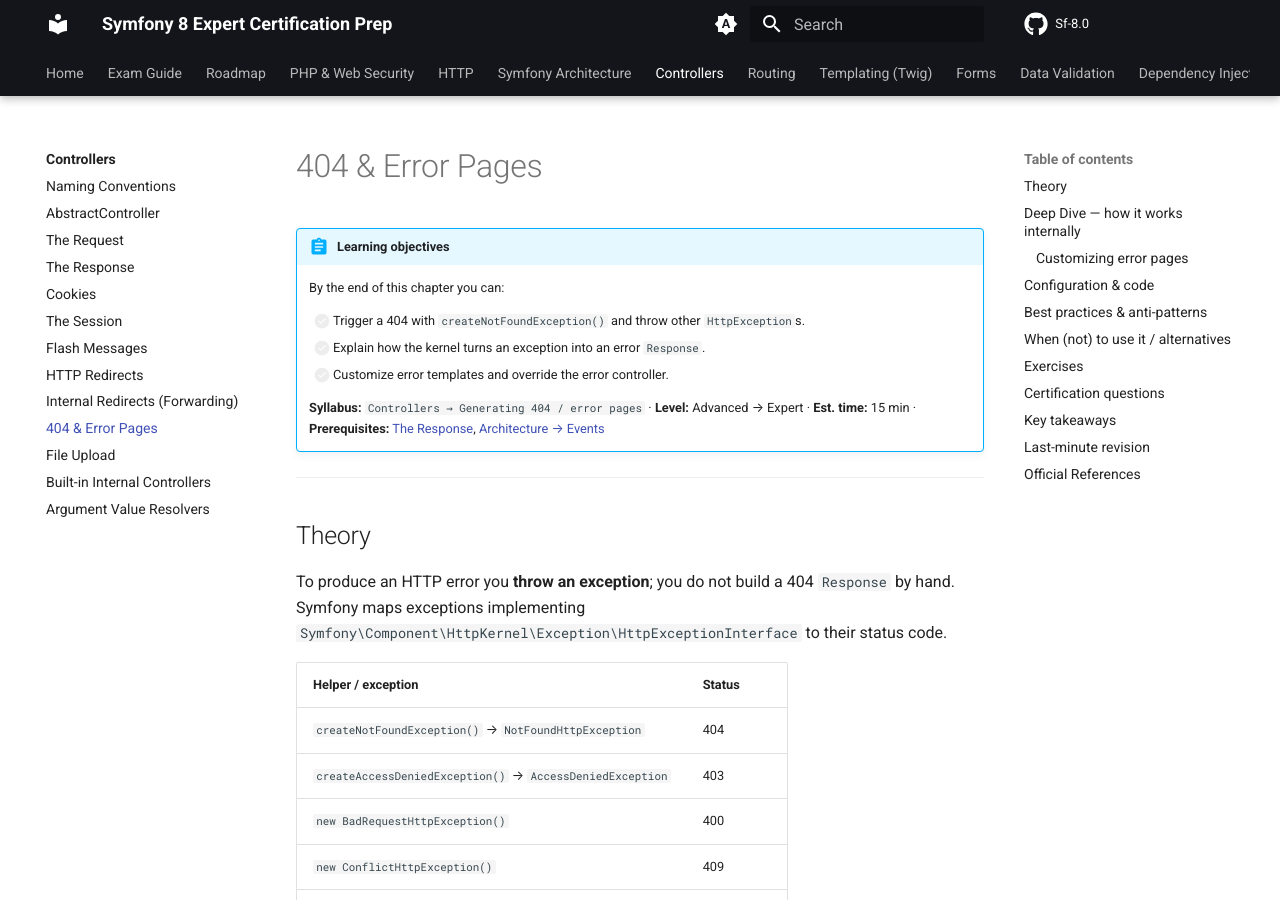
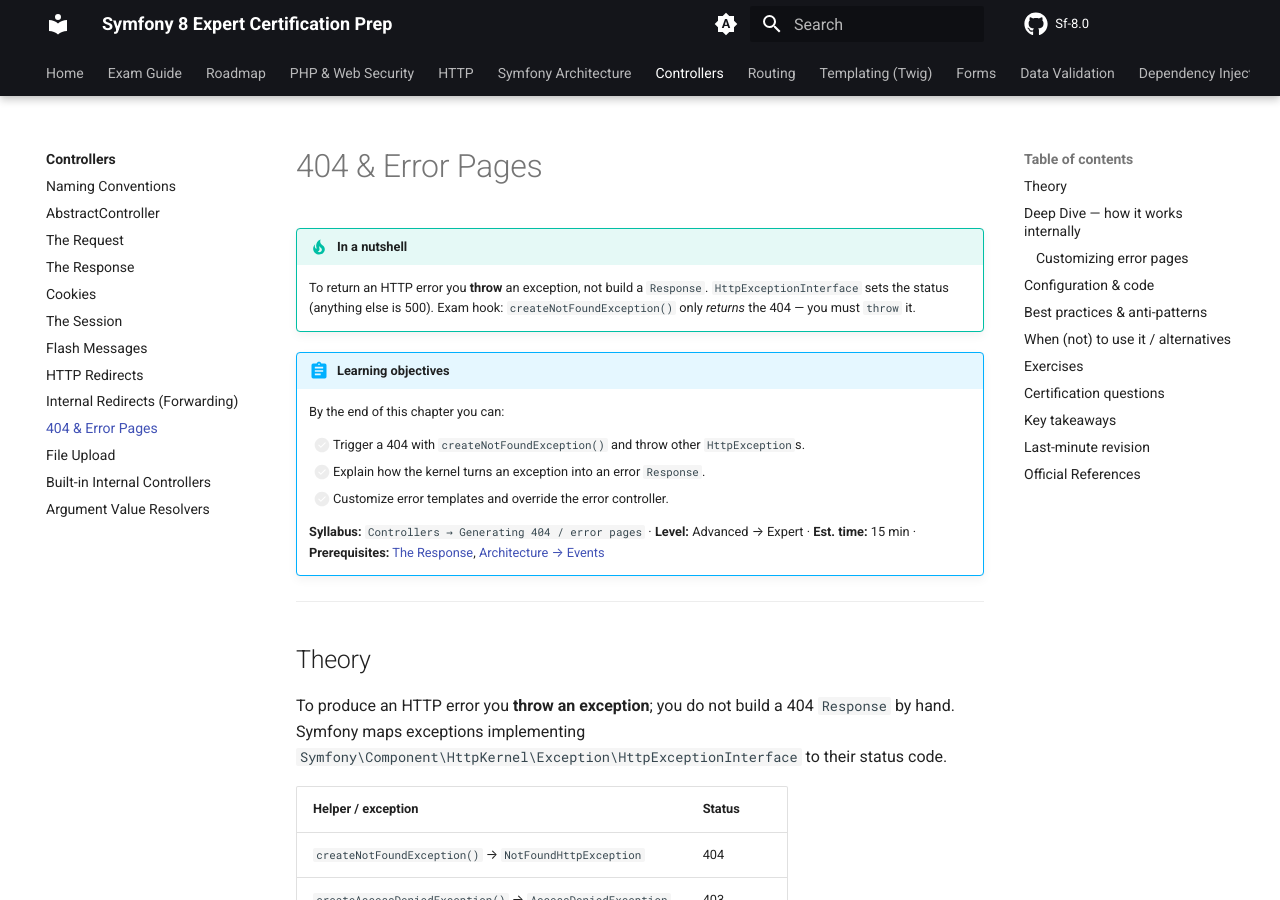
Before and after one commit to jasseryah-mazars/Sf-8.0, an MkDocs documentation site: the page built from docs/controllers/error-pages.md, in a window 1280 px wide and 900 px high. Built offline with MkDocs 1.6.1 and Material for MkDocs 9.7.7, drawn with Linux system fonts in a browser that asks for light colours; comment, search, counter and statistics services are not loaded; the version menu is left out.

Commit message:
docs: enhancement pass — http-caching + more TL;DRs + fact-check fixes
http-caching: UriSigner FQCN (HttpFoundation) + FragmentUriGenerator note;
trace_level default (full in debug, short otherwise). Additive only.

Co-Authored-By: Claude Opus 4.8 <noreply@anthropic.com>
Claude-Session: https://claude.ai/code/session_01JZmgF9DXThim3UADm1BKVL

```diff
--- a/docs/controllers/error-pages.md
+++ b/docs/controllers/error-pages.md
@@ -1,4 +1,9 @@
 # 404 & Error Pages
+
+!!! tip "In a nutshell"
+    To return an HTTP error you **throw** an exception, not build a `Response`.
+    `HttpExceptionInterface` sets the status (anything else is 500). Exam hook:
+    `createNotFoundException()` only *returns* the 404 — you must `throw` it.
 
 !!! abstract "Learning objectives"
     By the end of this chapter you can:
--- a/docs/controllers/internal-redirects.md
+++ b/docs/controllers/internal-redirects.md
@@ -1,4 +1,10 @@
 # Internal Redirects (Forwarding)
+
+!!! tip "In a nutshell"
+    `forward()` runs another controller in a **sub-request** inside the same HTTP
+    request — no `3xx`, no URL change (a redirect is the opposite). Sub-requests run
+    as `SUB_REQUEST`, so `isMainRequest()` is false; a shared service is usually
+    cleaner than forwarding.
 
 !!! abstract "Learning objectives"
     By the end of this chapter you can:
```
Also changed, not shown: docs/controllers/cookies.md (+6 -0 lines), docs/controllers/file-upload.md (+6 -0 lines), docs/controllers/flash-messages.md (+6 -0 lines).
